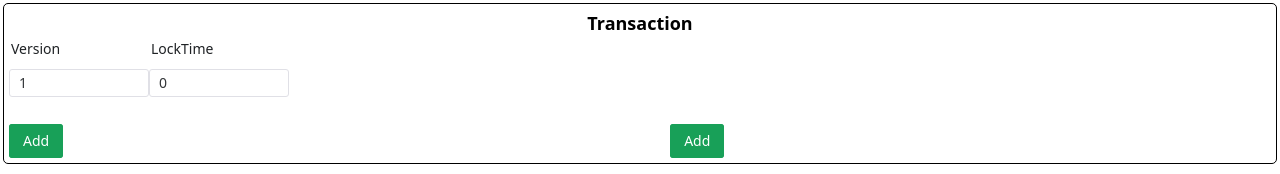
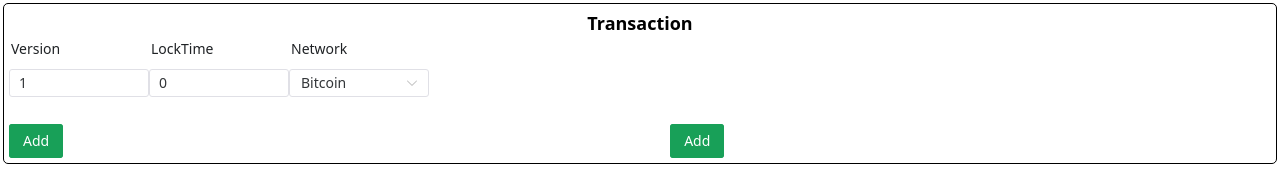
Before and after one commit to bczhc/rust-wasm-playground, a Vue app in the folder web/: page /#/tx-builder in a window 1280 px wide. Shown: the top 174 px of the page. Built offline with nearby package versions, Linux system fonts and the light colour scheme.

Commit message:
Bitcoin: TxBuilder: add a network selector

```diff
--- a/web/src/components/bitcoin/TxBuilder.vue
+++ b/web/src/components/bitcoin/TxBuilder.vue
@@ -8,6 +8,16 @@ import TxOutCard from "./TxOutCard.vue";
 import {safeParseInt, useWasm} from "../../lib.ts";
 
 let wasm = useWasm();
+
+type NetworkType = 'bitcoin' | 'testnet' | 'testnet4' | 'sigtest' | 'regtest';
+let networkOptions: { label: string, value: NetworkType }[] = [
+  {value: 'bitcoin', label: 'Bitcoin'},
+  {value: 'testnet', label: 'Testnet3'},
+  {value: 'testnet4', label: 'Testnet4'},
+  {value: 'sigtest', label: 'Sigtest'},
+  {value: 'regtest', label: 'Regtest'},
+];
+let selectedNetwork = ref<NetworkType>('bitcoin');
 
 let version = ref(1);
 let lockTime = ref(0);
@@ -48,6 +58,11 @@ let transactionHex = computed(() => {
                    :allow-input="CHECK_DIGITS"
                    :value="lockTime"
                    @update:value="x => lockTime = safeParseInt(x)"/>
+        </n-form-item>
+        <n-form-item label="Network" style="margin: 0; padding: 0">
+          <n-select :options="networkOptions" v-model:value="selectedNetwork"
+                    size="small" style="min-width: 10em"
+          />
         </n-form-item>
       </n-form>
       <div id="txs-div">
```
